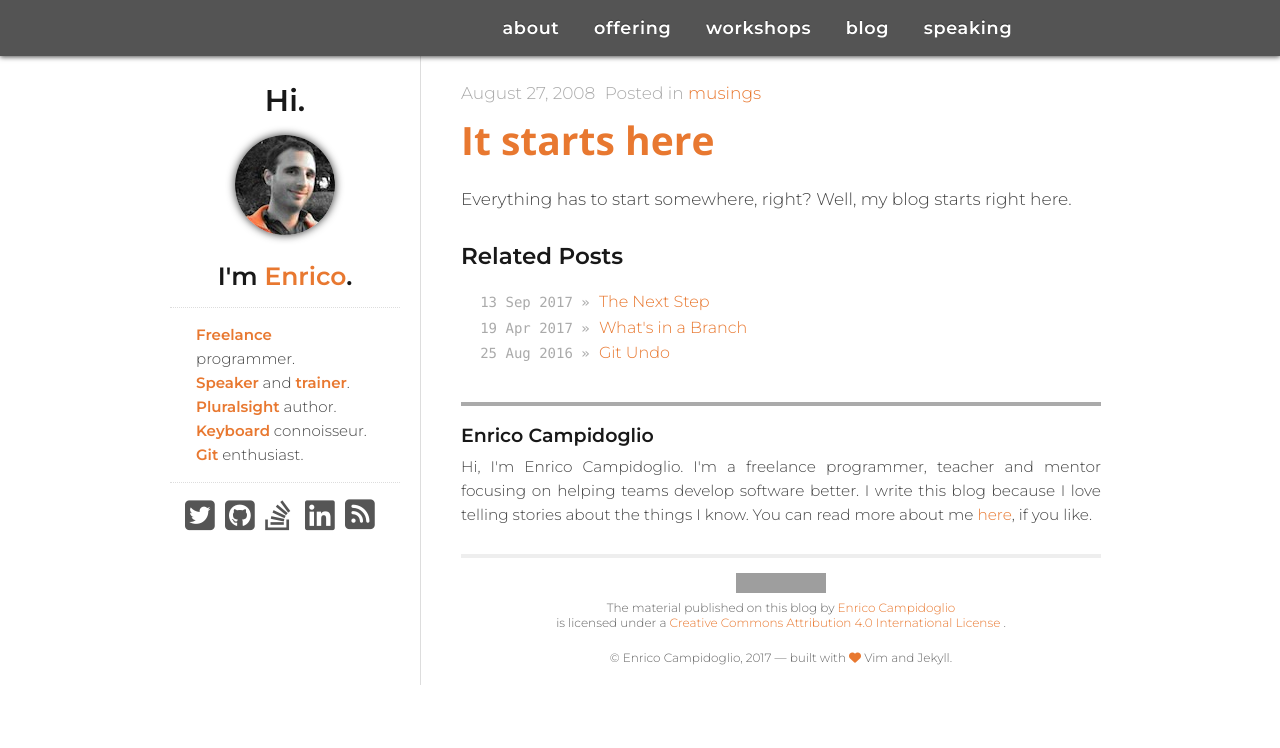
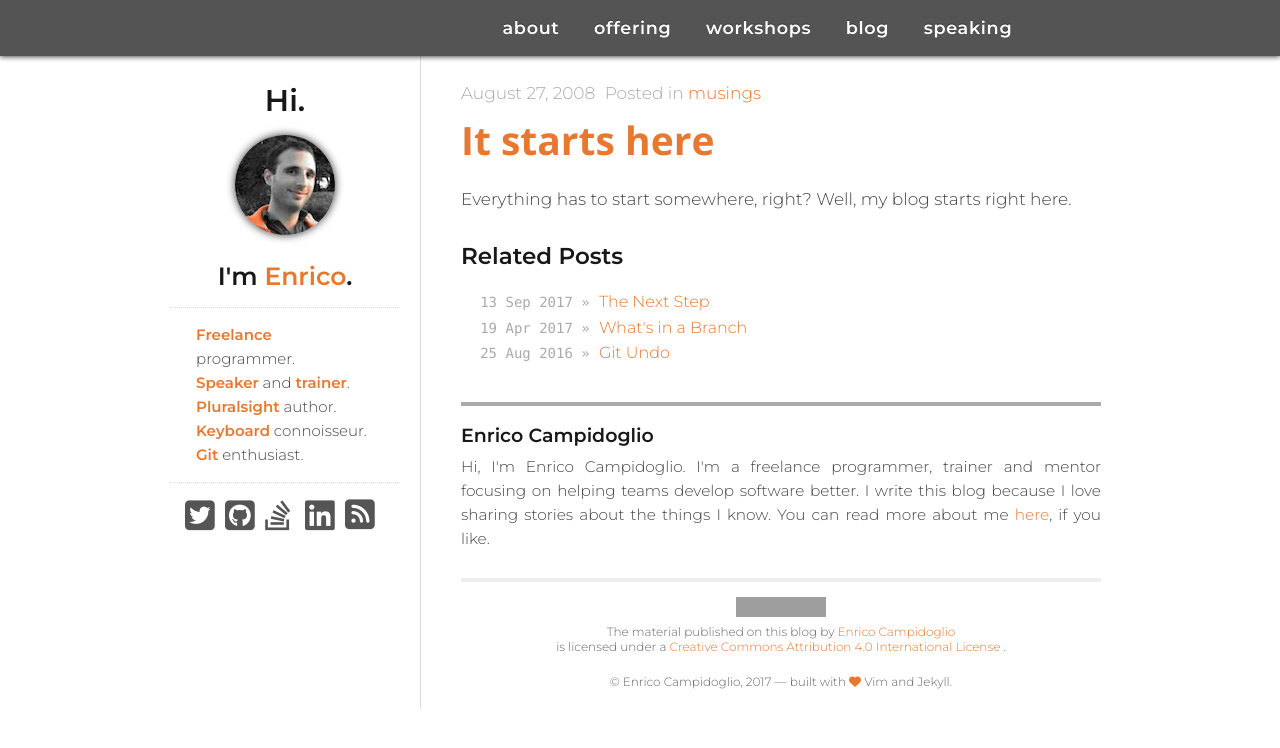
Before and after one commit to megakemp/megakemp.github.io, a Jekyll site: the page built from _posts/2008-08-27-hello-world.md, in a window 1280 px wide and 900 px high. Shown: the top 748 px of the window. Built offline with Jekyll 4.4.1, drawn with Linux system fonts in a browser that asks for light colours; nearby versions of some CDN libraries; comment, search, counter and statistics services are not loaded; grey boxes are pictures that could not be loaded.

Commit message:
Changes a few words in the about text

```diff
--- a/_layouts/post.html
+++ b/_layouts/post.html
@@ -38,7 +38,7 @@ layout: default
 
 <div id="about">
   <h4>Enrico Campidoglio</h4>
-  <p>Hi, I'm Enrico Campidoglio. I'm a freelance programmer, teacher and mentor focusing on helping teams develop software better. I write this blog because I love telling stories about the things I know. You can read more about me <a href="{{ site.url }}/about">here</a>, if you like.</p>
+  <p>Hi, I'm Enrico Campidoglio. I'm a freelance programmer, trainer and mentor focusing on helping teams develop software better. I write this blog because I love sharing stories about the things I know. You can read more about me <a href="{{ site.url }}/about">here</a>, if you like.</p>
 </div>
 
 {% include comments.html %}
```
